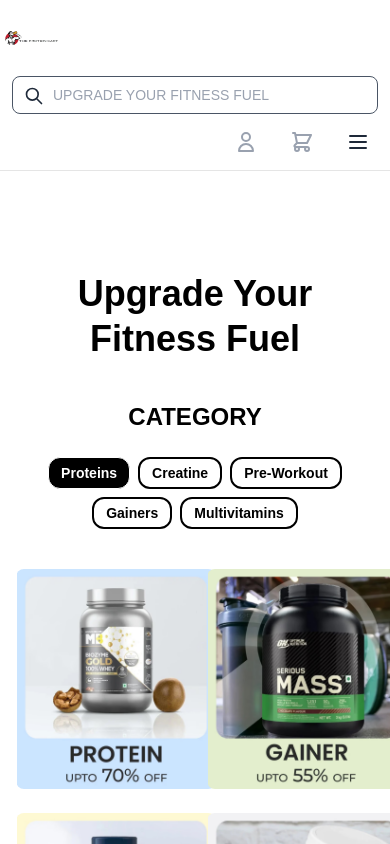
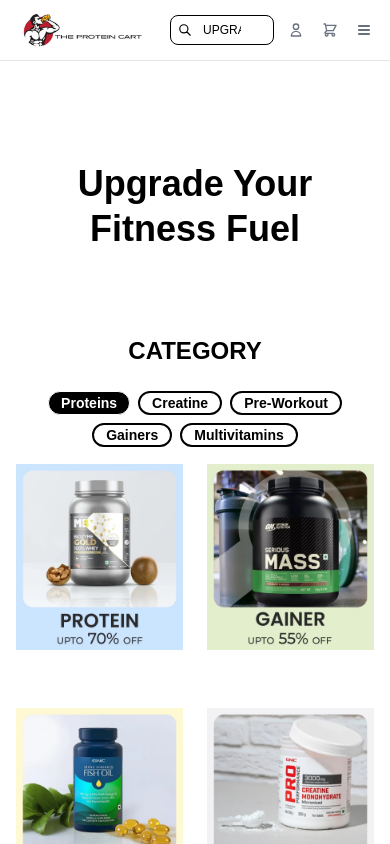
Before and after one commit to vanshpb/ProteinCart, a Next.js app: page / in a window 390 px wide. Shown: the top 844 px of the page. Built offline with nearby package versions, Linux system fonts and the light colour scheme.

Commit message:
new commit

```diff
--- a/app/components/Header.tsx
+++ b/app/components/Header.tsx
@@ -1,5 +1,6 @@
 "use client";
 import { useState } from "react";
+import Image from "next/image";
 
 export default function Header() {
   const [menuOpen, setMenuOpen] = useState(false);
@@ -7,29 +8,37 @@
   return (
     <header className="text-black sticky top-0 z-50 bg-white border-b border-black/10">
       {/* Top Section */}
-      <div className="flex flex-col lg:flex-row lg:items-center lg:justify-between lg:px-12 py-2">
+      <div className="flex items-center justify-between px-3 lg:px-8 xl:px-12 py-2 h-[60px] lg:h-[72px]">
 
-        {/* Logo */}
-        <div className="flex items-center h-[60px] lg:h-[72px] mb-2 lg:mb-0">
-          <img
-            src="/logo.png"
-            alt="ProteinCart Logo"
-            className="h-[27px] lg:h-max w-auto object-contain"
-          />
+        {/* Logo - Height matches header */}
+        <div className="flex-shrink-0 flex items-center h-full">
+          <div className="relative w-[150px] lg:w-[250px] h-[60px] lg:h-[160px]">
+            <Image
+              src="/logo.png"
+              alt="ProteinCart Logo"
+              fill
+              className="object-contain object-left lg:object-center"
+              priority
+              sizes="(max-width: 1024px) 150px, 250px"
+            />
+          </div>
         </div>
 
-        {/* Search Bar */}
-        <div className="w-full max-w-4xl lg:mx-6 px-3 lg:px-0">
+        {/* Search Bar - Reduced width on mobile */}
+        <div className="flex-1 max-w-[140px] sm:max-w-[200px] md:max-w-[300px] lg:max-w-2xl xl:max-w-3xl mx-2 lg:mx-4 xl:mx-6">
           <div className="relative">
             <input
               type="text"
               placeholder="UPGRADE YOUR FITNESS FUEL"
-              className="w-full px-10 py-2 rounded-lg border border-gray-600 bg-white text-black placeholder-gray-400 focus:outline-none focus:border-black text-sm lg:text-base"
+              className="w-full px-8 lg:px-10 py-1.5 lg:py-2 rounded-lg border border-black bg-white text-black placeholder-black focus:outline-none focus:ring-2 focus:ring-black focus:border-transparent text-xs lg:text-base"
             />
-            <button className="absolute left-3 top-2.5 text-gray-800 hover:text-black">
+            <button
+              className="absolute left-2 lg:left-3 top-1/2 transform -translate-y-1/2 text-black hover:text-black transition-colors"
+              aria-label="Search"
+            >
               <svg
                 xmlns="http://www.w3.org/2000/svg"
-                className="h-5 w-5 lg:h-6 lg:w-6"
+                className="h-3.5 w-3.5 lg:h-4 lg:w-4"
                 fill="none"
                 viewBox="0 0 24 24"
                 stroke="currentColor"
@@ -46,12 +55,15 @@
         </div>
 
         {/* User Actions + Mobile Menu Button */}
-        <div className="flex justify-end items-center space-x-4 px-3 lg:px-0 mt-2 lg:mt-0">
-          {/* Account */}
-          <button className="text-gray-400 hover:text-black transition-colors p-2">
+        <div className="flex-shrink-0 flex items-center space-x-1.5 sm:space-x-2 lg:space-x-4">
+          {/* Account - Now visible on mobile */}
+          <button
+            className="text-gray-500 hover:text-black transition-colors p-1.5 lg:p-2.5 rounded-full hover:bg-gray-100"
+            aria-label="Account"
+          >
             <svg
               xmlns="http://www.w3.org/2000/svg"
-              className="h-6 w-6"
+              className="h-4 w-4 sm:h-5 sm:w-5 lg:h-6 lg:w-6"
               fill="none"
               viewBox="0 0 24 24"
               stroke="currentColor"
@@ -60,17 +72,19 @@
                 strokeLinecap="round"
                 strokeLinejoin="round"
                 strokeWidth={2}
-                d="M16 7a4 4 0 11-8 0 4 4 0 018 0zM12 14a7 7 0
-                00-7 7h14a7 7 0 00-7-7z"
+                d="M16 7a4 4 0 11-8 0 4 4 0 018 0zM12 14a7 7 0 00-7 7h14a7 7 0 00-7-7z"
               />
             </svg>
           </button>
 
           {/* Cart */}
-          <button className="relative text-gray-400 hover:text-black transition-colors p-2">
+          <button
+            className="relative text-gray-500 hover:text-black transition-colors p-1.5 lg:p-2.5 rounded-full hover:bg-gray-100"
+            aria-label="Shopping cart"
+          >
             <svg
               xmlns="http://www.w3.org/2000/svg"
-              className="h-6 w-6"
+              className="h-4 w-4 sm:h-5 sm:w-5 lg:h-6 lg:w-6"
               fill="none"
               viewBox="0 0 24 24"
               stroke="currentColor"
@@ -79,23 +93,21 @@
                 strokeLinecap="round"
                 strokeLinejoin="round"
                 strokeWidth={2}
-                d="M3 3h2l.4 2M7 13h10l4-8H5.4M7
-                  13L5.4 5M7 13l-2.293 2.293c-.63.63-.184
-                  1.707.707 1.707H17m0 0a2 2 0 100
-                  4 2 2 0 000-4zm-8 2a2 2 0
-                  11-4 0 2 2 0 014 0z"
+                d="M3 3h2l.4 2M7 13h10l4-8H5.4M7 13L5.4 5M7 13l-2.293 2.293c-.63.63-.184 1.707.707 1.707H17m0 0a2 2 0 100 4 2 2 0 000-4zm-8 2a2 2 0 11-4 0 2 2 0 014 0z"
               />
             </svg>
           </button>
 
           {/* Mobile Hamburger */}
           <button
-            className="lg:hidden text-gray-800 p-2"
+            className="lg:hidden text-gray-700 p-1.5 rounded-full hover:bg-gray-100 transition-colors"
             onClick={() => setMenuOpen(!menuOpen)}
+            aria-label="Toggle menu"
+            aria-expanded={menuOpen}
           >
             <svg
               xmlns="http://www.w3.org/2000/svg"
-              className="h-6 w-6"
+              className="h-4 w-4 sm:h-5 sm:w-5"
               fill="none"
               viewBox="0 0 24 24"
               stroke="currentColor"
@@ -122,19 +134,19 @@
 
       {/* Navigation */}
       <nav
-        className={`flex flex-col lg:flex-row justify-center lg:justify-center space-y-3 lg:space-y-0 space-x-0 lg:space-x-8 px-3 lg:px-0 transition-all duration-300 ${
-          menuOpen ? "block py-3" : "hidden lg:flex"
-        }`}
+        className={`flex flex-col lg:flex-row justify-center lg:justify-center space-y-2 lg:space-y-0 space-x-0 lg:space-x-6 xl:space-x-8 px-4 lg:px-0 transition-all duration-300 bg-white lg:bg-transparent ${menuOpen ? "block py-3 lg:py-0 border-t border-gray-200 lg:border-t-0" : "hidden lg:flex"
+          }`}
+        aria-label="Main navigation"
       >
         {["Home", "About Us", "Brands", "Nutrition", "Combos", "Contact"].map(
           (item) => (
             <a
               key={item}
               href="#"
-              className="relative group text-gray-800 hover:text-black font-medium transition-colors"
+              className="relative group text-gray-700 hover:text-black font-medium transition-colors py-2 lg:py-3 text-center lg:text-left"
             >
               {item}
-              <span className="absolute-bottom-1 left-0 w-0 h-0.5 bg-black transition-all group-hover:w-full"></span>
+              <span className="absolute bottom-0 left-1/2 transform -translate-x-1/2 w-0 h-0.5 bg-black transition-all duration-300 group-hover:w-3/4 lg:group-hover:w-full"></span>
             </a>
           )
         )}
--- a/app/components/HeroSection.tsx
+++ b/app/components/HeroSection.tsx
@@ -5,7 +5,7 @@
 
 const categories = ["Proteins", "Creatine", "Pre-Workout", "Gainers", "Multivitamins"];
 
-// Product images (place them in /public/category/)
+//product images (place them in /public/products/)
 const products = [
   { id: 1, img: "/category/MBgold.png" },
   { id: 2, img: "/category/MassGainer.png" },
@@ -26,40 +26,41 @@
     <section className="text-center py-20 px-4 sm:px-8 lg:px-16 bg-white">
       {/* Heading */}
       <motion.h1
-        initial={{ opacity: 0, y: 20, filter: "blur(10px)" }}
-        animate={{ opacity: 1, y: 0, filter: "blur(0px)" }}
+        initial={{ opacity: 0, y: 20, filter: "blur(10px)" }} // hidden + blurred
+        animate={{ opacity: 1, y: 0, filter: "blur(0px)" }}   // visible + clear
         transition={{ delay: 0.5, duration: 0.8, ease: "linear" }}
         className="text-4xl sm:text-5xl lg:text-6xl mb-5 font-bold text-black max-w-4xl mx-auto leading-tight mt-5"
       >
         Upgrade Your Fitness Fuel
       </motion.h1>
 
+
       {/* Categories */}
-      <motion.h2
+      <motion.h1
         initial={{ opacity: 0, y: 20 }}
         animate={{ opacity: 1, y: 0 }}
-        transition={{ delay: 1, duration: 0.8, ease: "linear" }}
-        className="text-2xl sm:text-3xl lg:text-[46px] font-[800] mb-6 text-black mt-10"
+        transition={{ delay: 1, duration: 0.8, ease: "linear" }} // comes after the first
+        className="text-2xl sm:text-3xl lg:text-[46px]  font-[800] mb-6 text-black mt-21"
       >
         CATEGORY
-      </motion.h2>
+      </motion.h1>
 
-      {/* Product Buttons */}
-      <div className="flex justify-center gap-2 sm:gap-3 flex-wrap mb-10">
+      {/* product button  */}
+      <div className="flex justify-center gap-2 sm:gap-3 flex-wrap mb-0">
         {categories.map((cat) => (
           <button
             key={cat}
             onClick={() => setActive(cat)}
-            className={`px-3 sm:px-4 py-1 rounded-xl border font-extrabold text-sm sm:text-base transition ${
-              active === cat
-                ? "bg-black text-white"
-                : "bg-white text-black border-black border-2 hover:bg-gray-100"
-            }`}
+            className={`px-3 sm:px-4 py-0 rounded-xl border font-extrabold text-sm sm:text-base transition ${active === cat
+              ? "bg-black text-white"
+              : "bg-white text-black border-black border-2 hover:bg-gray-100"
+              }`}
           >
             {cat}
           </button>
         ))}
       </div>
+
 
       {/* Product Images */}
       <div className="flex justify-center">
@@ -67,13 +68,14 @@
           {products.map((product) => (
             <div
               key={product.id}
-              className="relative w-[200px] h-[220px] rounded-lg overflow-hidden flex items-center justify-center"
+              className="rounded-lg overflow-hidden flex items-center justify-center"
             >
               <Image
                 src={product.img}
                 alt="Product Image"
-                fill
-                className="object-contain"
+                width={410}
+                height={210}
+                className="object-contain w-[200px] h-[220px]"
               />
             </div>
           ))}
```
